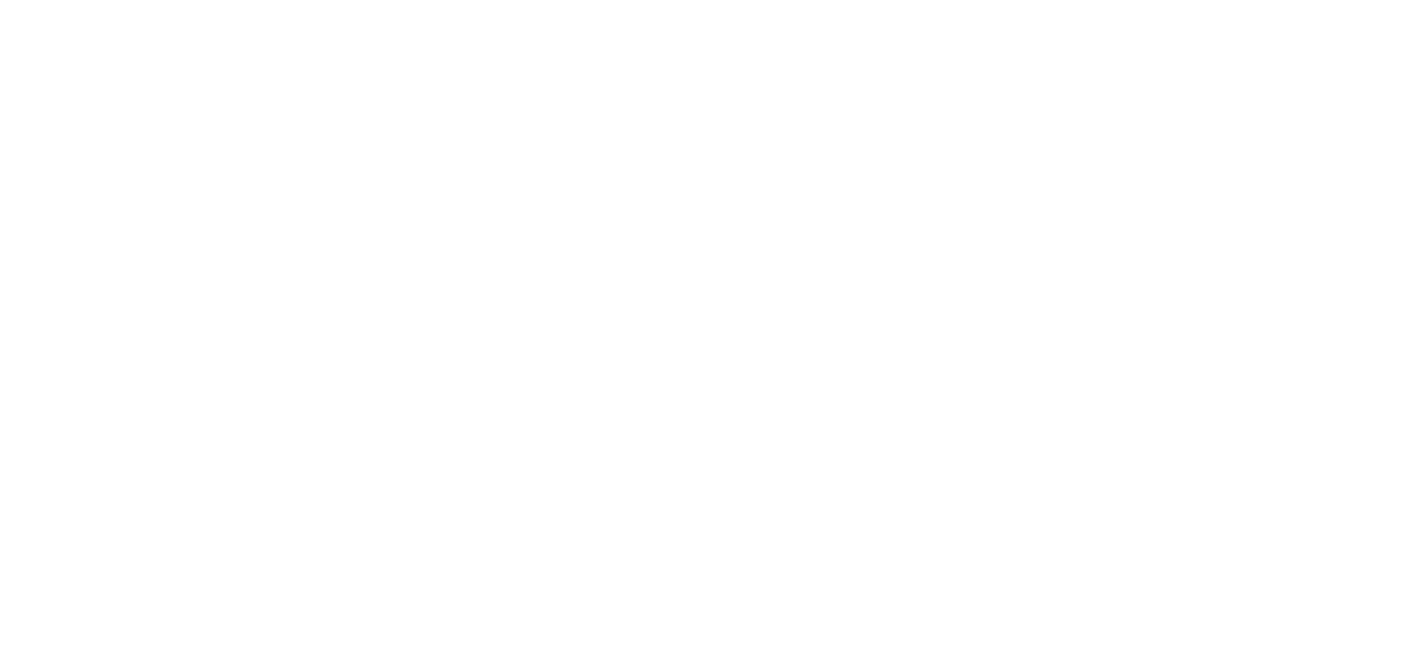
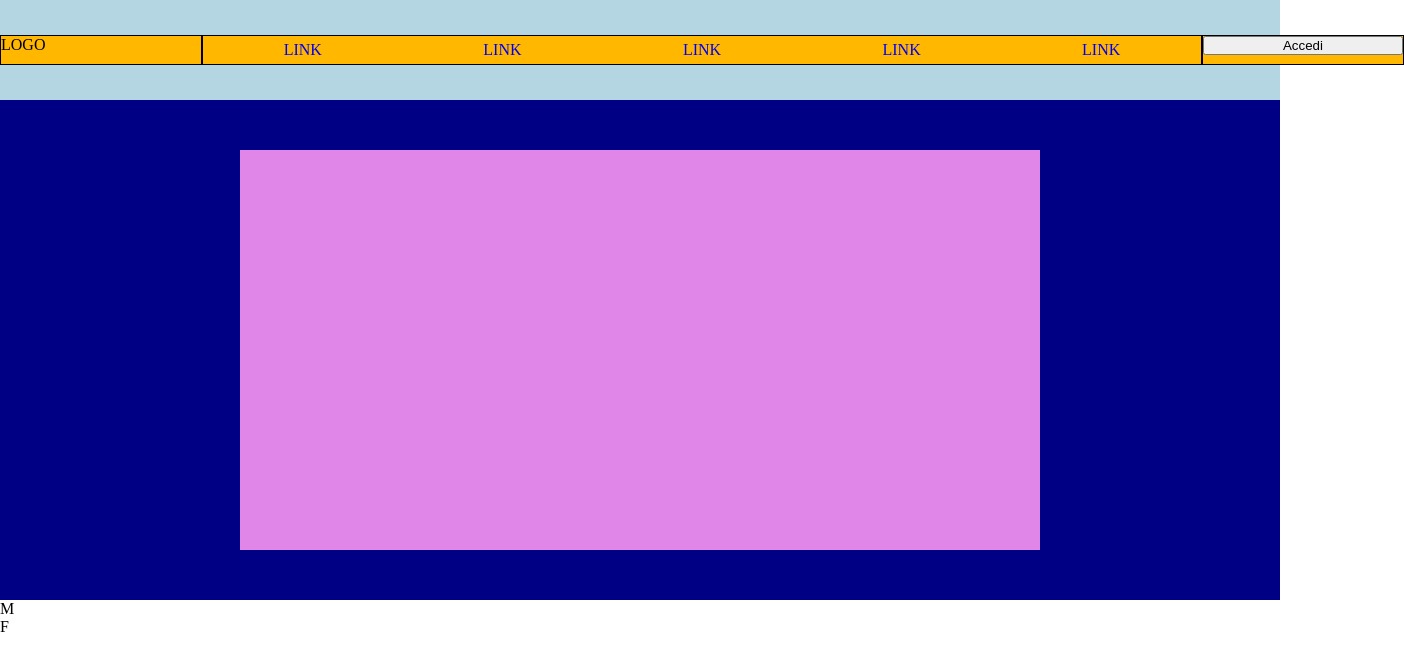
Before and after one commit to simoneaucello/htmlcss-struttura-discord, a plain HTML site: page index.html in a window 1280 px wide. Shown: the whole page, 1404 px wide, since content can reach past the window. Drawn offline with Linux system fonts and the light colour scheme.

Commit message:
[add] header to index

```diff
--- a/assets/css/style.css
+++ b/assets/css/style.css
@@ -0,0 +1,79 @@
+*{
+  margin: 0;
+  padding: 0;
+  box-sizing: border-box;
+}
+
+body{
+
+}
+
+header{
+  display: flex;
+  flex-wrap: wrap;
+  align-items: center;
+  justify-content: space-around;
+  height:100px;
+  background-color:#b4d6e3;
+}
+
+.container{
+  display: flex;
+  margin: 0 auto;
+  /* max-width: 1900px; */
+}
+
+.logo-img{
+  width: 200px;
+
+}
+
+nav{
+width:1000px;
+}
+
+nav ul{
+  display: flex;
+  justify-content: space-around;
+  flex-wrap: wrap;
+  list-style: none;
+}
+
+nav ul li a{
+  justify-content:space-around;
+  text-transform: uppercase;
+  text-decoration: none;
+  display: inline-block;
+  padding: 5px 10px;
+}
+
+nav ul li a:hover{
+  background-color: rgb(135, 0, 0);
+}
+
+.debug{
+  background-color: rgb(255, 183, 0);
+  border: 1px solid black;
+}
+
+.login{
+  width: 200px;
+}
+
+.jumbotron{
+  display: flex;
+  justify-content: center;
+  align-items: center;
+  background-color:#000084;
+  height: 500px;
+}
+
+.jumbo-text{
+  display: flex;
+  justify-content: center;
+  align-items: center;
+  flex-wrap: wrap;
+  background-color: #df86e8;
+  width: 800px;
+  height: 400px;
+}
--- a/index.html
+++ b/index.html
@@ -4,8 +4,61 @@
   <meta charset="UTF-8">
   <meta name="viewport" content="width=device-width, initial-scale=1.0">
   <title>Discord</title>
+  <link rel="stylesheet" href="assets/css/style.css">
 </head>
 <body>
 
+  <header>
+    <section class="container">
+    <div class="debug">
+      <div class="logo-img">LOGO</div>
+    </div>
+
+    <nav class="debug">
+      <ul>
+        <li>
+          <a href="#">link</a>
+        </li>
+        <li>
+          <a href="#">link</a>
+        </li>
+        <li>
+          <a href="#">link</a>
+        </li>
+        <li>
+          <a href="#">link</a>
+        </li>
+        <li>
+          <a href="#">link</a>
+        </li>
+      </ul>
+
+    </nav>
+
+    <div class="debug">
+      <input class="login" type="button" value="Accedi">
+    </div>
+  </section>
+</header>
+
+<!-- jumbotron -->
+<section>
+  <div class="jumbotron">
+    <div class="jumbo-text">
+    </div>
+  </div>
+<!-- jumbotron -->
+</section>
+
+
+
+
+
+
+
+  <main>M</main>
+
+  <footer>F</footer>
+
 </body>
 </html>
```
